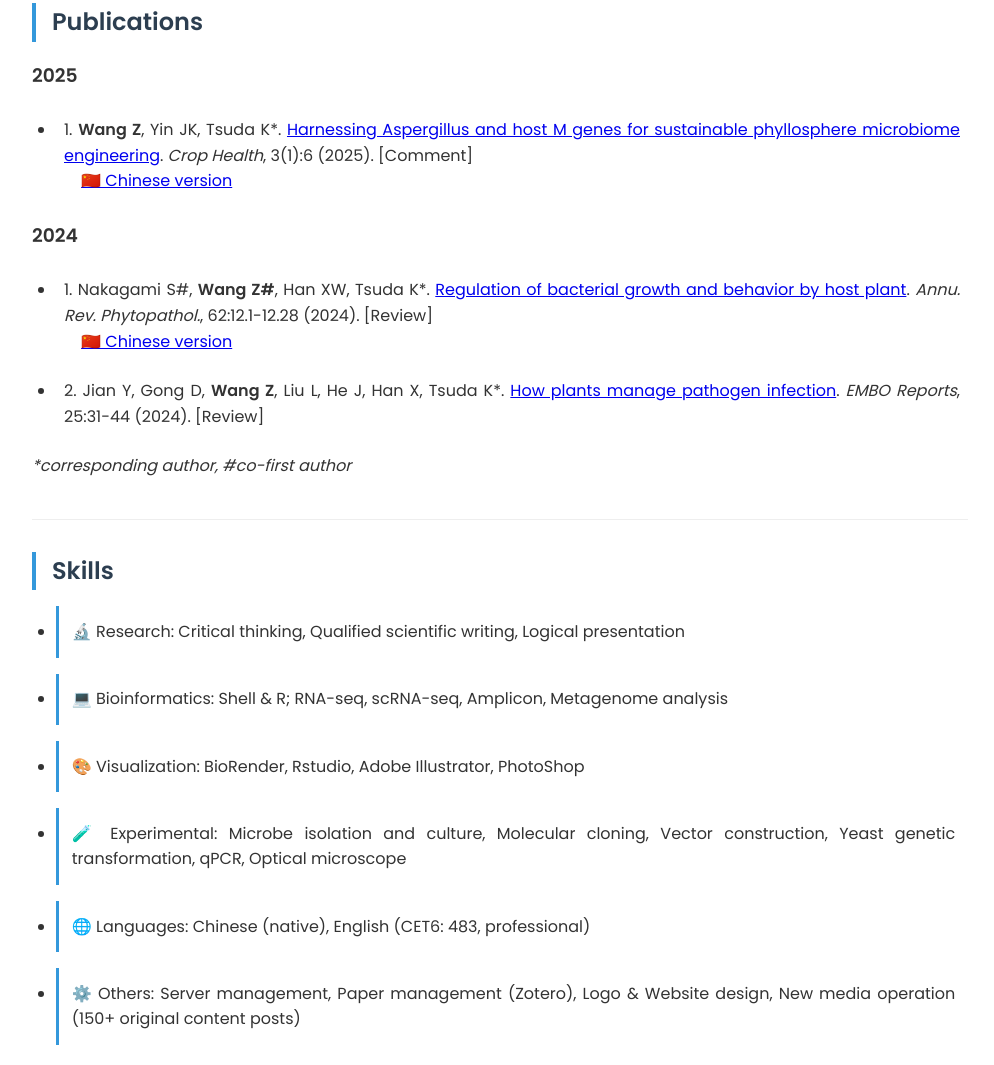
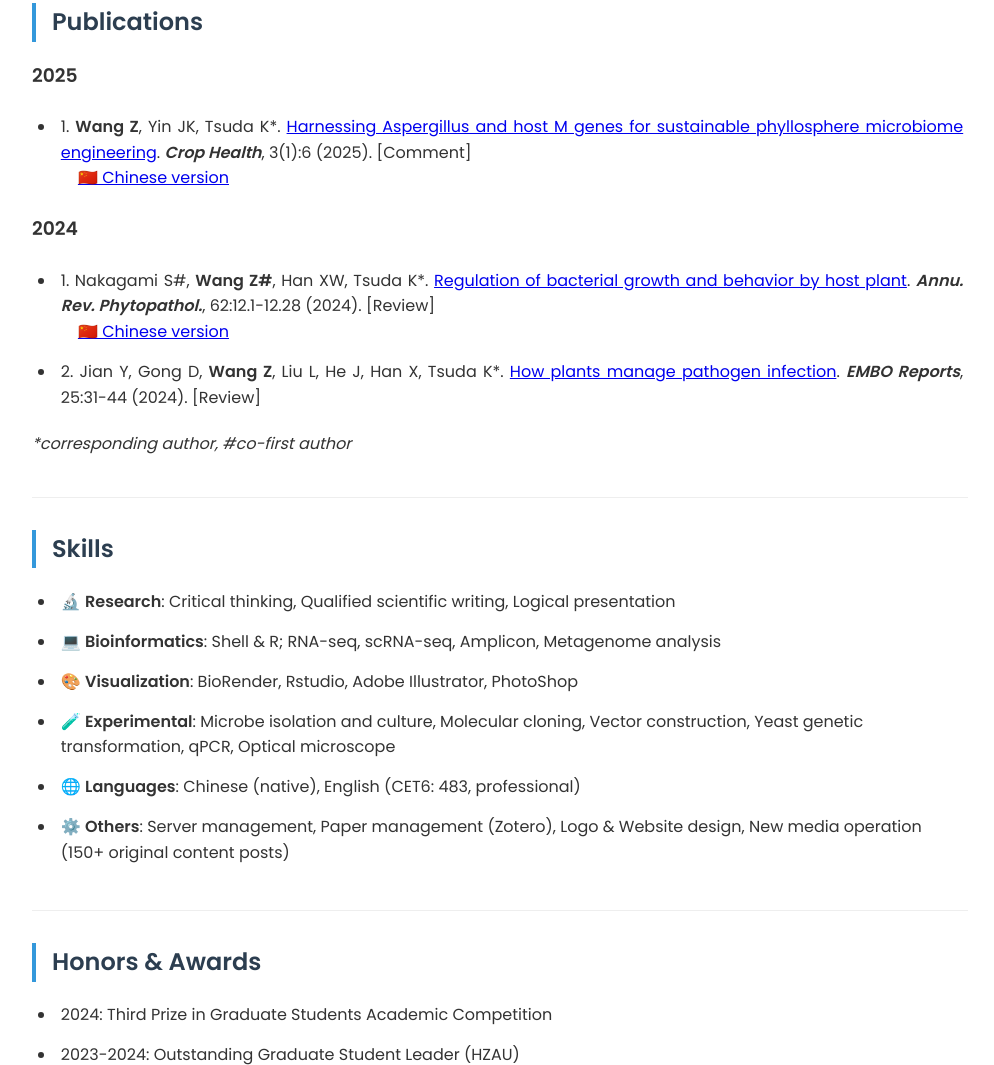
Before and after one commit to WangWaud/zhewang.github.io, a plain HTML site: page index.html in a window 1280 px wide. Shown: the part 1987-3052 px from the top of the page, without its empty margins (140-1134 px from the left). Drawn offline with Linux system fonts and the light colour scheme.

Commit message:
Make skill category names bold in Skills section

```diff
--- a/index.html
+++ b/index.html
@@ -89,9 +89,9 @@
             padding-left: 1.5rem;
         }
         .skills-list li {
-            margin-bottom: 1rem;
-            padding: 0.8rem;
-            border-left: 3px solid #3498db;
+            margin-bottom: 0.3rem;
+            padding: 0.3rem;
+            text-align: left;
         }
         .education-item, .experience-item {
             margin-bottom: 1.5rem;
@@ -129,8 +129,8 @@
             padding-left: 1.5rem;
         }
         .publications li, .awards li {
-            margin-bottom: 0.5rem;
-            padding: 0.5rem;
+            margin-bottom: 0.3rem;
+            padding: 0.3rem;
         }
         @media (max-width: 768px) {
             header {
@@ -214,15 +214,15 @@
                 <div class="publications">
                     <h3>2025</h3>
                     <ul>
-                        <li>1. <strong>Wang Z</strong>, Yin JK, Tsuda K*. <a href="https://link.springer.com/10.1007/s44297-025-00046-3" target="_blank">Harnessing Aspergillus and host M genes for sustainable phyllosphere microbiome engineering</a>. <em>Crop Health</em>, 3(1):6 (2025). [Comment]<br>
+                        <li>1. <strong>Wang Z</strong>, Yin JK, Tsuda K*. <a href="https://link.springer.com/10.1007/s44297-025-00046-3" target="_blank">Harnessing Aspergillus and host M genes for sustainable phyllosphere microbiome engineering</a>. <strong><em>Crop Health</em></strong>, 3(1):6 (2025). [Comment]<br>
                         &nbsp;&nbsp;&nbsp;&nbsp;<a href="https://mp.weixin.qq.com/s/zPv7ltqwml9keb6qbUSSig" target="_blank">🇨🇳 Chinese version</a></li>
                     </ul>
 
                     <h3>2024</h3>
                     <ul>
-                        <li>1. Nakagami S#, <strong>Wang Z#</strong>, Han XW, Tsuda K*. <a href="https://www.annualreviews.org/content/journals/10.1146/annurev-phyto-010824-023359" target="_blank">Regulation of bacterial growth and behavior by host plant</a>. <em>Annu. Rev. Phytopathol.</em>, 62:12.1-12.28 (2024). [Review]<br>
+                        <li>1. Nakagami S#, <strong>Wang Z#</strong>, Han XW, Tsuda K*. <a href="https://www.annualreviews.org/content/journals/10.1146/annurev-phyto-010824-023359" target="_blank">Regulation of bacterial growth and behavior by host plant</a>. <strong><em>Annu. Rev. Phytopathol.</em></strong>, 62:12.1-12.28 (2024). [Review]<br>
                         &nbsp;&nbsp;&nbsp;&nbsp;<a href="https://mp.weixin.qq.com/s/PlD93wUDQjNrvOR1R5VNVA" target="_blank">🇨🇳 Chinese version</a></li>
-                        <li>2. Jian Y, Gong D, <strong>Wang Z</strong>, Liu L, He J, Han X, Tsuda K*. <a href="https://www.embopress.org/doi/full/10.1038/s44319-023-00023-3" target="_blank">How plants manage pathogen infection</a>. <em>EMBO Reports</em>, 25:31-44 (2024). [Review]</li>
+                        <li>2. Jian Y, Gong D, <strong>Wang Z</strong>, Liu L, He J, Han X, Tsuda K*. <a href="https://www.embopress.org/doi/full/10.1038/s44319-023-00023-3" target="_blank">How plants manage pathogen infection</a>. <strong><em>EMBO Reports</em></strong>, 25:31-44 (2024). [Review]</li>
                     </ul>
                     <p><em>*corresponding author, #co-first author</em></p>
                 </div>
@@ -232,12 +232,12 @@
                 <h2>Skills</h2>
                 <div class="skills-list">
                     <ul>
-                        <li>🔬 Research: Critical thinking, Qualified scientific writing, Logical presentation</li>
-                        <li>💻 Bioinformatics: Shell & R; RNA-seq, scRNA-seq, Amplicon, Metagenome analysis</li>
-                        <li>🎨 Visualization: BioRender, Rstudio, Adobe Illustrator, PhotoShop</li>
-                        <li>🧪 Experimental: Microbe isolation and culture, Molecular cloning, Vector construction, Yeast genetic transformation, qPCR, Optical microscope</li>
-                        <li>🌐 Languages: Chinese (native), English (CET6: 483, professional)</li>
-                        <li>⚙️ Others: Server management, Paper management (Zotero), Logo & Website design, New media operation (150+ original content posts)</li>
+                        <li>🔬 <strong>Research</strong>: Critical thinking, Qualified scientific writing, Logical presentation</li>
+                        <li>💻 <strong>Bioinformatics</strong>: Shell & R; RNA-seq, scRNA-seq, Amplicon, Metagenome analysis</li>
+                        <li>🎨 <strong>Visualization</strong>: BioRender, Rstudio, Adobe Illustrator, PhotoShop</li>
+                        <li>🧪 <strong>Experimental</strong>: Microbe isolation and culture, Molecular cloning, Vector construction, Yeast genetic transformation, qPCR, Optical microscope</li>
+                        <li>🌐 <strong>Languages</strong>: Chinese (native), English (CET6: 483, professional)</li>
+                        <li>⚙️ <strong>Others</strong>: Server management, Paper management (Zotero), Logo & Website design, New media operation (150+ original content posts)</li>
                     </ul>
                 </div>
             </section>
```
